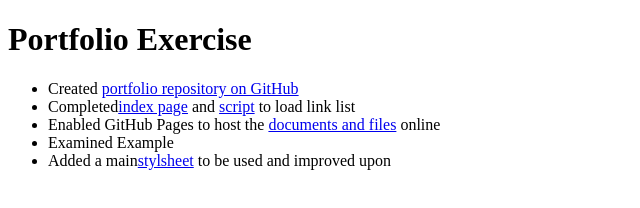
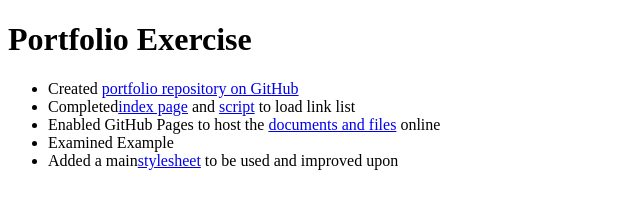
Before and after one commit to spottenn/portfolio, a plain HTML site: page exercises/portfolio_exercise.html in a window 1280 px wide. Shown: the full height of the page, 0-640 px from the left. Drawn offline with Linux system fonts and the light colour scheme.

Commit message:
Fixed typos

```diff
--- a/exercises/portfolio_exercise.html
+++ b/exercises/portfolio_exercise.html
@@ -13,7 +13,7 @@
         <a href="https://spottenn.github.io/portfolio/">documents and files</a> online
     </li>
     <li>Examined Example</li>
-    <li>Added a main<a href="../main.css">stylsheet</a> to be used and improved upon</li>
+    <li>Added a main<a href="../main.css">stylesheet</a> to be used and improved upon</li>
 </ul>
 </body>
 </html>
--- a/main.js
+++ b/main.js
@@ -7,4 +7,4 @@
         label: "Portfolio Exercise",
         path: "exercises/portfolio_exercise.html"
     }
-]
+];
```
